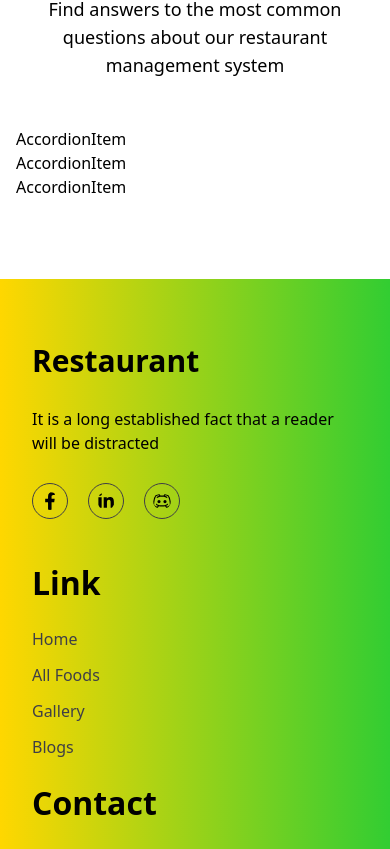
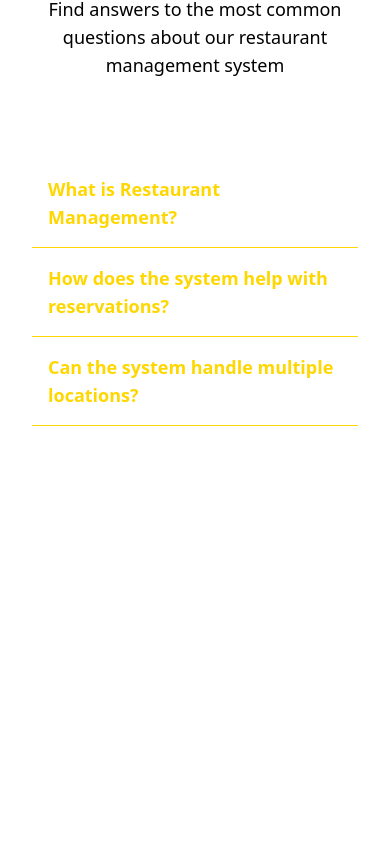
Before and after one commit to Chumki111/Restaurant-Management, a React (Vite) app: page / in a window 390 px wide. Shown: the part 3395-4244 px from the top of the page. Built offline with nearby package versions, Linux system fonts and the light colour scheme; no server answers.

Commit message:
accordion section complete

```diff
--- a/src/Components/Shared/Accordion/Accordion.jsx
+++ b/src/Components/Shared/Accordion/Accordion.jsx
@@ -1,6 +1,7 @@
+import { useState } from "react";
 import Heading from "../Header/Heading"
 import AccordionItem from "./AccordionItem";
-
+import image from '../../../assets/chef-holding.jpg'
 
 const Accordion = () => {
   const accordionItems = [
@@ -17,23 +18,40 @@ const Accordion = () => {
       content: "Yes, our system is designed to manage multiple locations, providing centralized control and reporting for all your restaurants.",
     },
   ];
+  const [isActive,setIsActive] = useState(null);
+  const handleClick = (index) =>{
+    setIsActive(isActive === index ? null : index)
+  }
   return (
     <div className="max-w-7xl mx-auto px-4 sm:px-6 lg:px-8 mt-14">
 
     {/* heading section */}
    <Heading heading="Frequently Asked Questions"
         subHeading="Find answers to the most common questions about our restaurant management system"/>
-        <div className="">
+        <div className="flex flex-col md:flex-row items-center justify-center p-4 gap-10">
+        <div className="md:w-1/2 w-full mt-4 md:mt-0">
         {accordionItems?.map((item, index) => (
         <AccordionItem
           key={index}
           title={item.title}
           content={item.content}
-          // isActive={activeIndex === index}
-          // onClick={() => handleClick(index)}
+          isActive={isActive === index}
+          onClick={() => handleClick(index)}
         />
       ))}
         </div>
+          <div className="md:w-1/2 flex justify-center items-center">
+          <div className="relative w-full h-96">
+                <img
+                  src={image}
+                  alt="Testimonial"
+                  className="absolute inset-0 w-full h-full object-cover rounded-md transition ease-in-out transform duration-300 hover:scale-105"
+                />
+              </div>
+          </div>
+
+        </div>
+
    </div>
   )
 }
--- a/src/Components/Shared/Accordion/AccordionItem.jsx
+++ b/src/Components/Shared/Accordion/AccordionItem.jsx
@@ -1,8 +1,34 @@
+import React, { useState, useRef, useEffect } from 'react';
 
-const AccordionItem = ({title, content}) => {
+const AccordionItem = ({ title, content, isActive, onClick }) => {
+  const contentRef = useRef(null);
+  const [height, setHeight] = useState('0px');
+
+  useEffect(() => {
+    if (isActive) {
+      setHeight(`${contentRef.current.scrollHeight}px`);
+    } else {
+      setHeight('0px');
+    }
+  }, [isActive]);
+
   return (
-    <div>AccordionItem</div>
-  )
-}
+    <div className={`border-b ${isActive ? 'border-[#32CD32]' : 'border-[#FFD700]'}`}>
+      <button
+        className={`w-full text-left p-4 transition-colors duration-300 ${isActive ? 'text-[#32CD32]' : 'text-[#FFD700]'}`}
+        onClick={onClick}
+      >
+        <h2 className="text-lg font-semibold">{title}</h2>
+      </button>
+      <div
+        ref={contentRef}
+        className="overflow-hidden transition-all duration-300 ease-in-out"
+        style={{ height }}
+      >
+        <div className="p-4">{content}</div>
+      </div>
+    </div>
+  );
+};
 
-export default AccordionItem
+export default AccordionItem;
```
Also changed, not shown: src/assets/chef-holding.jpg (added).
